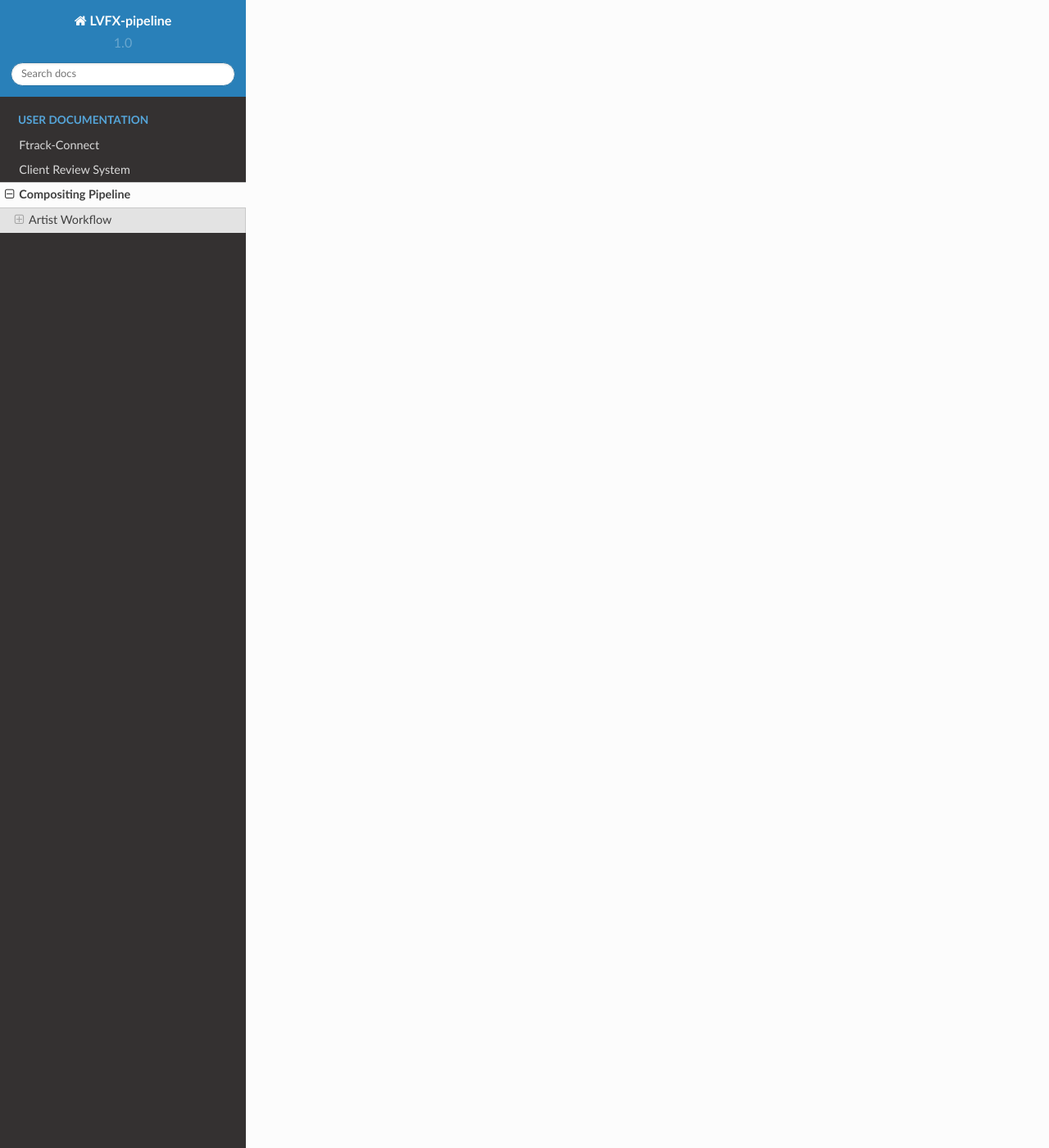
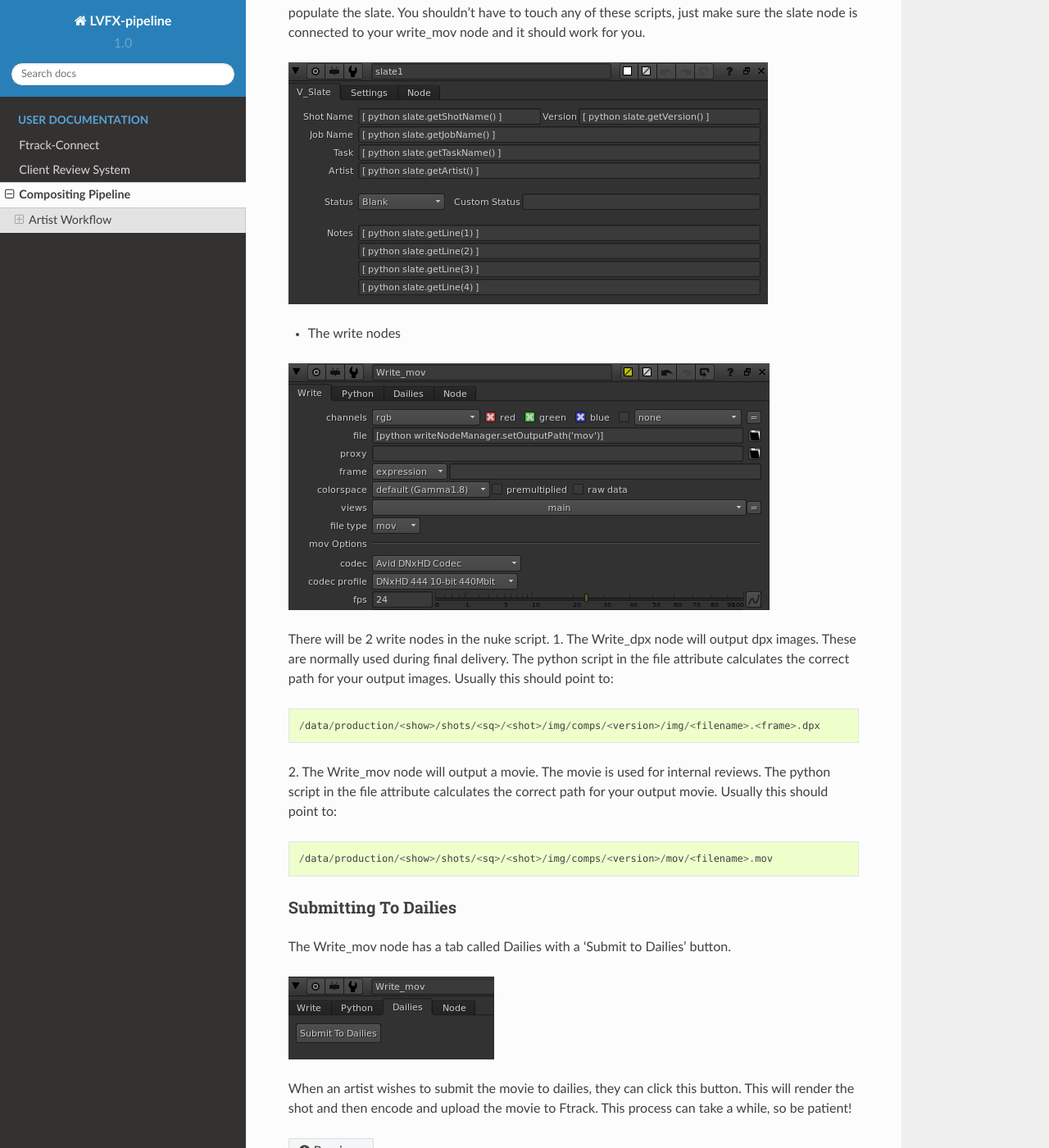
Before and after one commit to afrocircus/LVFX-pipeline, a Sphinx documentation site: the page built from docs/comp-pipeline.rst, in a window 1280 px wide and 1400 px high, scrolled down 2776 px. Shown: the whole window at 82% size. Built offline with Sphinx 7.4.7 and the Read the Docs theme 2.0.0, drawn with Linux system fonts in a browser that asks for light colours; some of the changed text lies outside the part shown.

Commit message:
comp update

```diff
--- a/docs/comp-pipeline.rst
+++ b/docs/comp-pipeline.rst
@@ -15,6 +15,11 @@ Once an artist is assigned a compositing task, the artist must navigate to the F
 and open the Nuke scene file from the actions menu.
 
 .. image:: /img/comp.gif
+
+When the application launches, the artist timer will start in Ftrack. This tracks the time the
+artist spends on the task.
+
+.. image:: /img/ftrack-timer.png
 
 
 Nuke File Location
@@ -36,3 +41,53 @@ Nuke File Structure
 A nuke file for a brand new shot must have the following nodes.
 
 .. image:: /img/nuke-template.png
+
+* The read node
+
+.. image:: /img/nuke-read.png
+
+The python script in the file attribute calculates the correct path of the read image.
+Usually this will be::
+
+    /data/production/<show>/shots/<sq>/<shot>/img/plates/<filename>.<frame>.dpx
+
+* The slate
+
+The slate adds shot and user information to the movie.
+
+.. image:: /img/nuke-slate-eg
+
+A bunch of python scripts in the slate node pull in the shot and artist information from ftrack
+and populate the slate. You shouldn't have to touch any of these scripts, just make sure the slate node
+is connected to your write_mov node and it should work for you.
+
+.. image:: /img/nuke-slate.png
+
+* The write nodes
+
+.. image:: /img/nuke-write.png
+
+There will be 2 write nodes in the nuke script.
+1. The Write_dpx node will output dpx images. These are normally used during final delivery.
+The python script in the file attribute calculates the correct path for your output images.
+Usually this should point to::
+
+    /data/production/<show>/shots/<sq>/<shot>/img/comps/<version>/img/<filename>.<frame>.dpx
+
+2. The Write_mov node will output a movie. The movie is used for internal reviews.
+The python script in the file attribute calculates the correct path for your output movie.
+Usually this should point to::
+
+    /data/production/<show>/shots/<sq>/<shot>/img/comps/<version>/mov/<filename>.mov
+
+
+Submitting To Dailies
+---------------------
+
+The Write_mov node has a tab called Dailies with a 'Submit to Dailies' button.
+
+.. image:: /img/nuke-dailies.png
+
+When an artist wishes to submit the movie to dailies, they can click this button.
+This will render the shot and then encode and upload the movie to Ftrack. This process can take a while,
+so be patient!
```
Also changed, not shown: docs/img/ftrack-timer.png (added), docs/img/nuke-dailies.png (added), docs/img/nuke-read.png (added), docs/img/nuke-slate-eg.png (added), docs/img/nuke-slate.png (added), docs/img/nuke-write.png (added).
